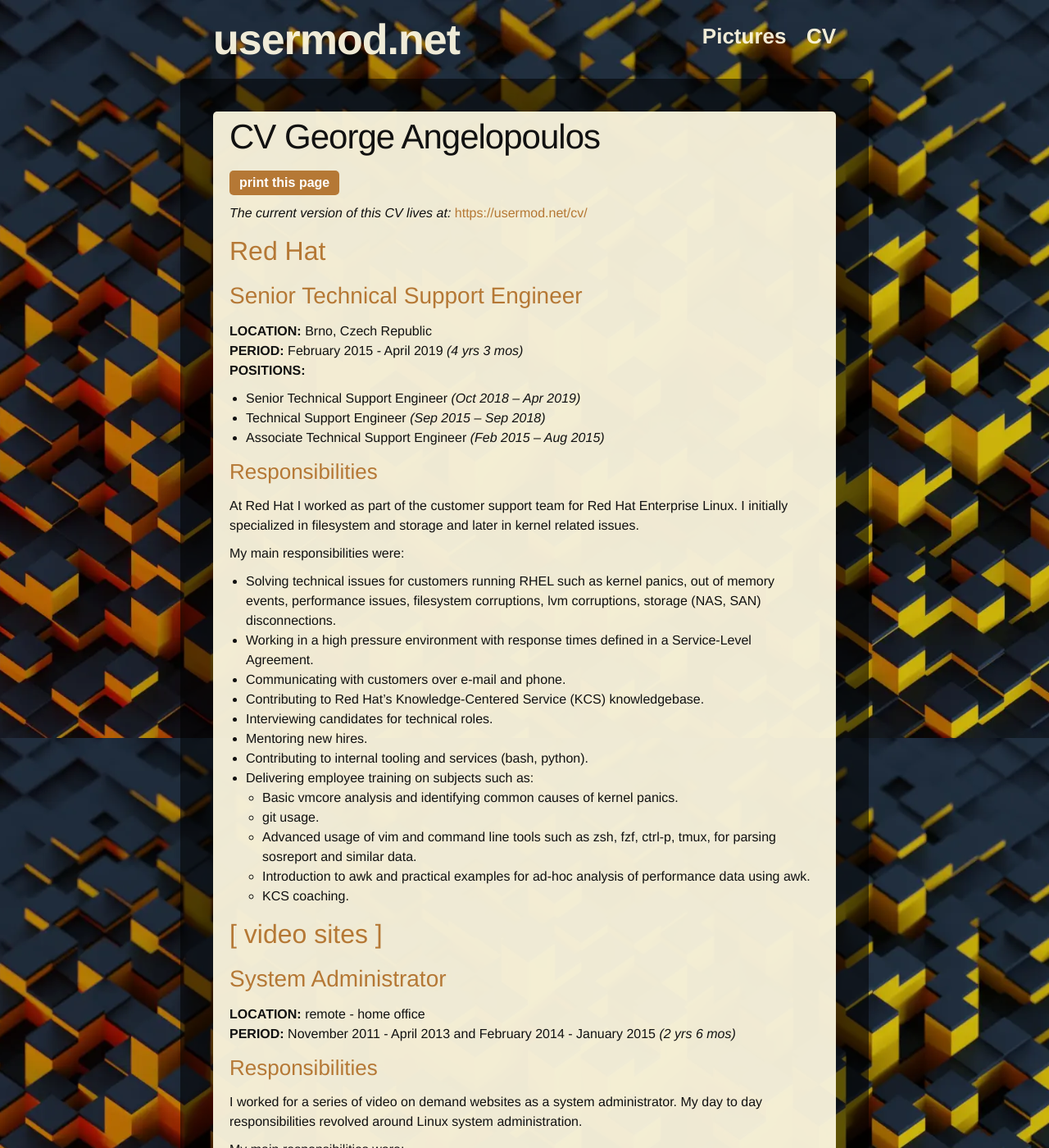
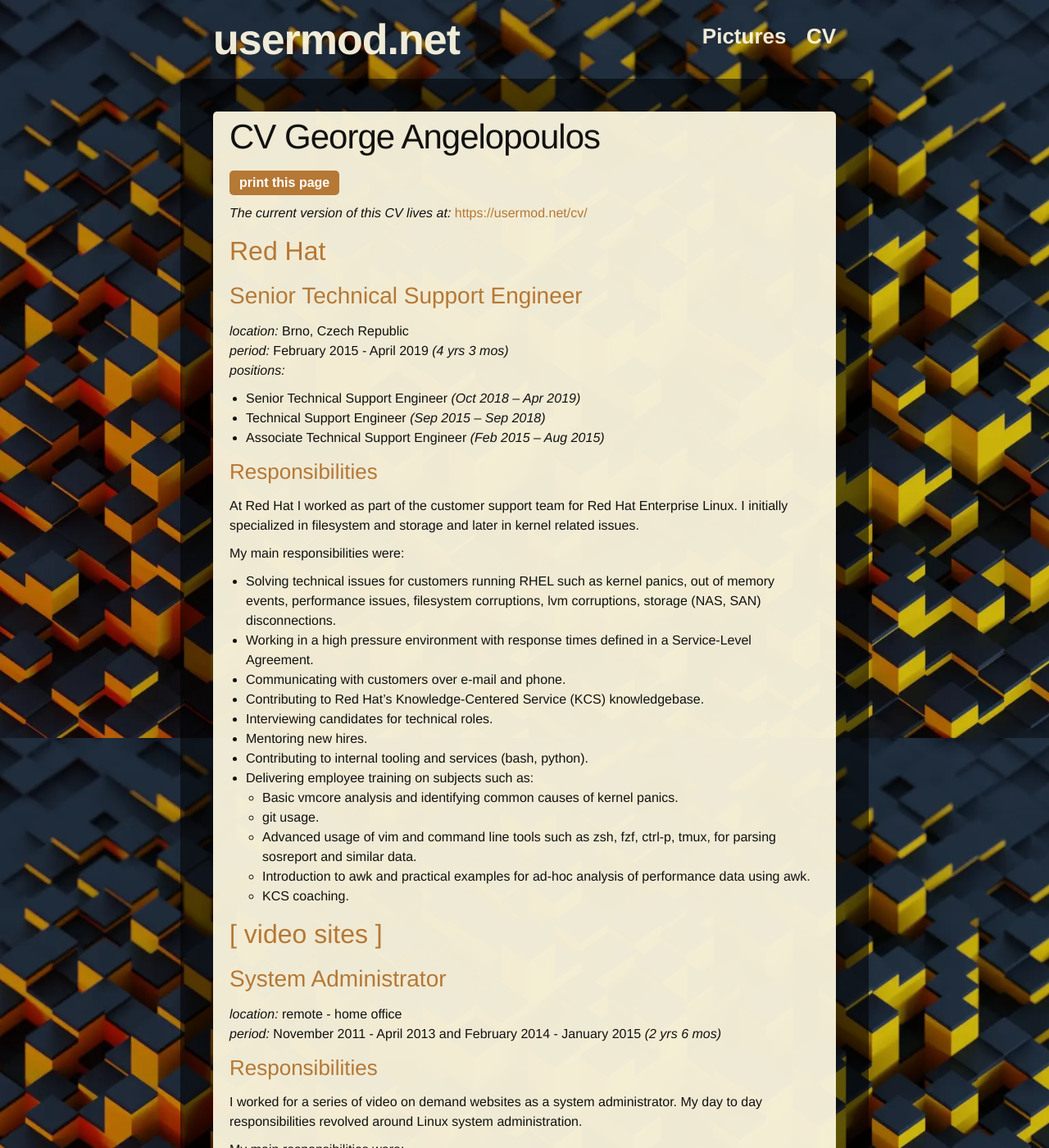
Before and after one commit to gangelop/lathan.github.io, a Jekyll site: the page built from cv.md, in a window 1280 px wide and 1400 px high. Shown: the whole window at 82% size. Built offline with Jekyll 4.4.1, drawn with Linux system fonts in a browser that asks for light colours; some of the changed text lies outside the part shown.

Commit message:
cv style update

```diff
--- a/cv.md
+++ b/cv.md
@@ -11,9 +11,9 @@
 
 # Red Hat
 ##  Senior Technical Support Engineer
-**LOCATION:** Brno, Czech Republic
-**PERIOD:** February 2015 - April 2019 *(4 yrs 3 mos)*
-**POSITIONS:**
+*location:* Brno, Czech Republic
+*period:* February 2015 - April 2019 *(4 yrs 3 mos)*
+*positions:*
 * Senior Technical Support Engineer *(Oct 2018 – Apr 2019)*
 * Technical Support Engineer *(Sep 2015 – Sep 2018)*
 * Associate Technical Support Engineer *(Feb 2015 – Aug 2015)*
@@ -38,8 +38,8 @@
 
 # [ video sites ]
 ##  System Administrator
-**LOCATION:** remote - home office
-**PERIOD:** November 2011 - April 2013 and February 2014 - January 2015 *(2 yrs 6 mos)*
+*location:* remote - home office
+*period:* November 2011 - April 2013 and February 2014 - January 2015 *(2 yrs 6 mos)*
 
 ### Responsibilities
 I worked for a series of video on demand websites as a system administrator. My day to day responsibilities revolved around Linux system administration.
@@ -55,8 +55,8 @@
 
 # thinkbinary.gr
 ##  on-site Technical Support
-**LOCATION:** Athens, Greece
-**PERIOD:** March 2010 – May 2011 *(1 yr 3 mos)*
+*location:* Athens, Greece
+*period:* March 2010 – May 2011 *(1 yr 3 mos)*
 
 ### Responsibilities
 I provided on-site technical support for small offices with Windows infrastructure.
@@ -71,8 +71,8 @@
 
 # City Unity College
 ##  System Administrator
-**LOCATION:** Athens, Greece
-**PERIOD:** September 2009 - December 2011 *(2 yrs 4 mos)*
+*location:* Athens, Greece
+*period:* September 2009 - December 2011 *(2 yrs 4 mos)*
 
 ### Responsibilities
 I worked in the college's IT team while it was expanding to its second building in the center of Athens. My colleagues and I carried out the installation of all the computer equipment for the new building which included:
```
